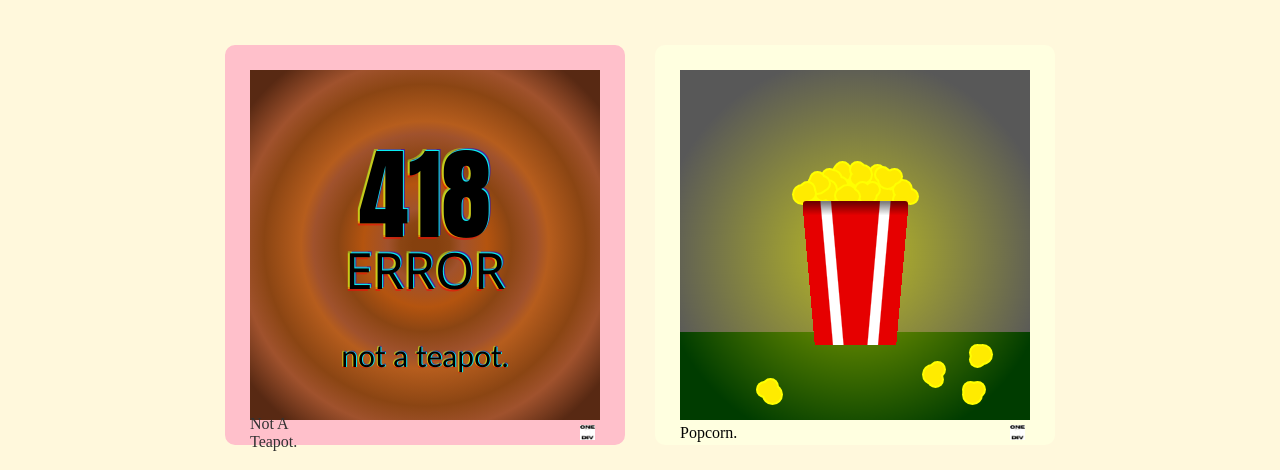
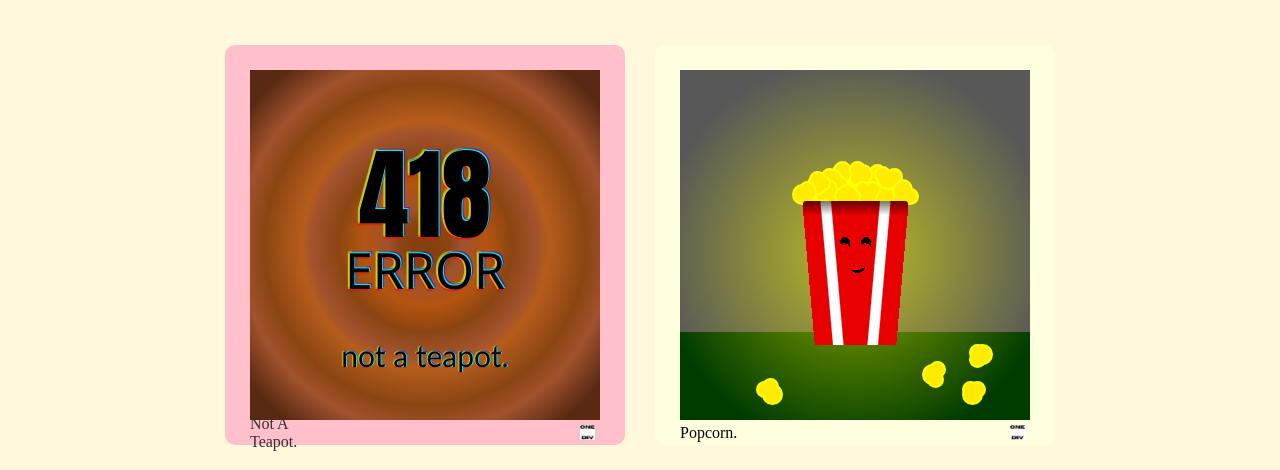
Before and after one commit to marcobuontempo/css-art, a React app: page / in a window 1280 px wide. Shown: the part 145-615 px from the top of the page. Built offline with nearby package versions, Linux system fonts and the light colour scheme; the HTML template or start-up script is replaced by a standard one.

Commit message:
Update 'Popcorn'

```diff
--- a/src/artworks/Popcorn/Popcorn.css
+++ b/src/artworks/Popcorn/Popcorn.css
@@ -10,10 +10,11 @@
   --box: rgb(230, 0, 0);
 }
 
+/* BACKGROUND */
 .popcorn {
   background:
-  radial-gradient(ellipse 75% 75% at 50% 52.5%, rgba(255, 255, 0, 0.6) 0%, transparent 75%),
-  linear-gradient(to bottom, rgb(88, 88, 88) 75%, black 68% 72%, rgb(0, 60, 0) 75%);
+    radial-gradient(ellipse 75% 75% at 50% 52.5%, rgba(255, 255, 0, 0.6) 0%, transparent 75%),
+    linear-gradient(to bottom, rgb(88, 88, 88) 75%, black 68% 72%, rgb(0, 60, 0) 75%);
 }
 
 /* POPCORN */
@@ -140,8 +141,7 @@
     -38px 195px 0px 0px var(--outer),
     -32px 192px 0px 0px var(--outer),
 
-    53px 30px 0px 40px var(--outer)
-    ;
+    53px 30px 0px 40px var(--outer);
 }
 
 /* BOX */
@@ -155,9 +155,17 @@
   bottom: 0;
   border-radius: 3px;
   background:
-  linear-gradient(to bottom, rgba(0, 0, 0, 0.5) 0% 1%, transparent 10%),
+    /* EYES */
+    radial-gradient(ellipse 18% 12% at 59% 33%, var(--box) 30%, transparent 30%),
+    radial-gradient(ellipse 18% 12% at 39% 33%, var(--box) 30%, transparent 30%),
+    radial-gradient(ellipse 10% 10% at 40% 30%, black 50%, transparent 50%),
+    radial-gradient(ellipse 10% 10% at 60% 30%, black 50%, transparent 50%),
+    /* MOUTH */
+    radial-gradient(ellipse 20% 10% at 50% 43%, var(--box) 50%, transparent 50%),
+    radial-gradient(ellipse 15% 10% at 52% 45%, black 50%, transparent 50%),
+    /* BOX */
+    linear-gradient(to bottom, rgba(0, 0, 0, 0.5) 0% 1%, transparent 10%),
     linear-gradient(85deg, transparent 0% 10%, var(--box) 10% 25%, white 26% 34%, var(--box) 35% 45%, transparent 45%),
     linear-gradient(-85deg, transparent 0% 10%, var(--box) 10% 25%, white 26% 34%, var(--box) 35% 45%, transparent 45%),
-    linear-gradient(to right, transparent 30%, var(--box) 30% 70%, transparent 70%)
-    ;
+    linear-gradient(to right, transparent 30%, var(--box) 30% 70%, transparent 70%);
 }
```
